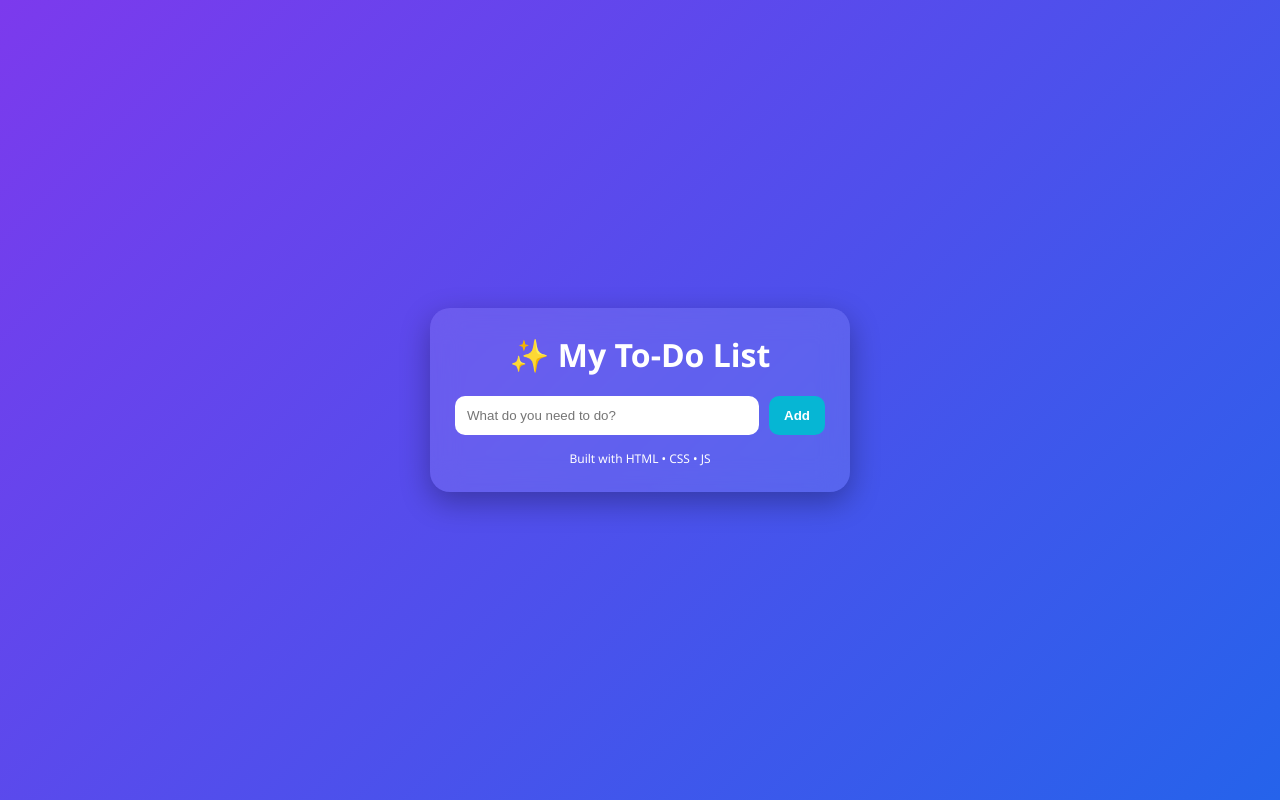
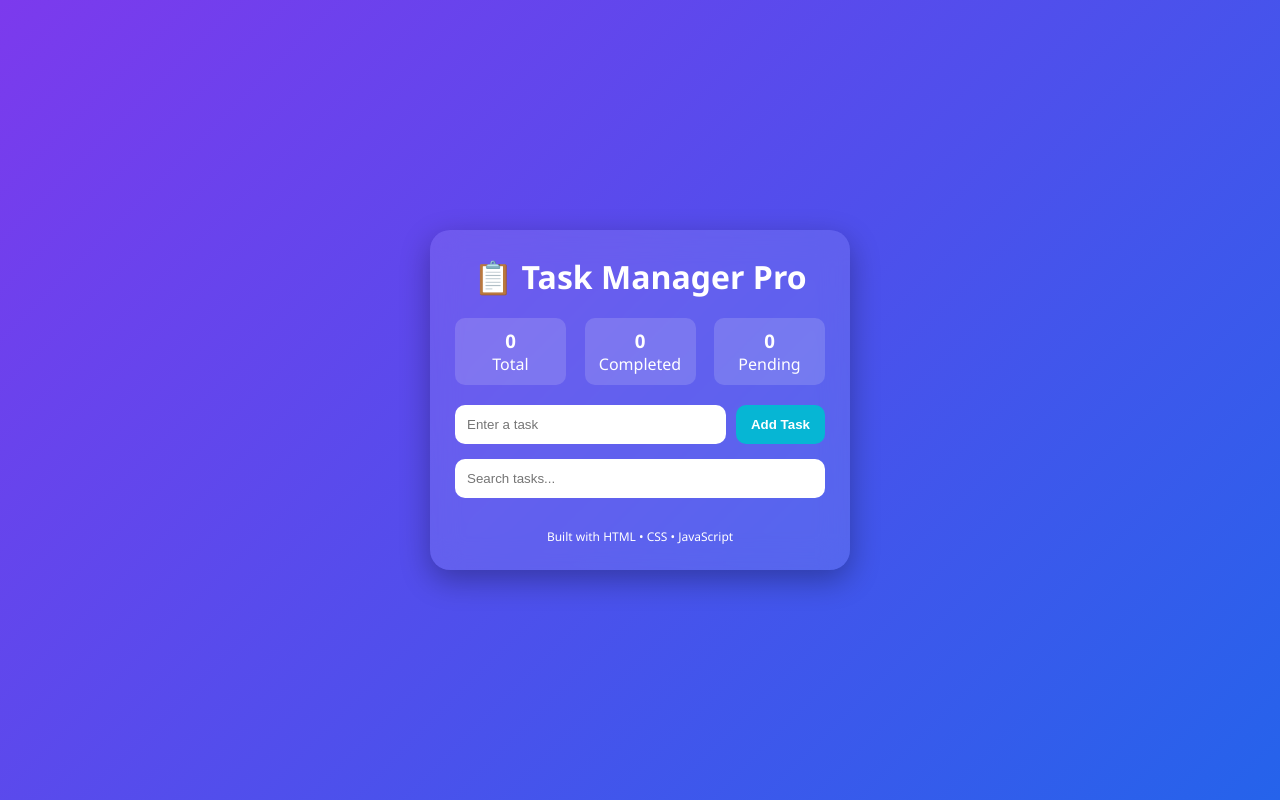
Before and after one commit to soujanyayarva3/PinnacleLabs_ToDoApp, a plain HTML site: page index.html in a window 1280 px wide. Drawn offline with Linux system fonts and the light colour scheme.

Commit message:
Update index.html

```diff
--- a/index.html
+++ b/index.html
@@ -1,25 +1,52 @@
+
 <!DOCTYPE html>
 <html lang="en">
 <head>
-  <meta charset="UTF-8">
-  <title>To-Do App</title>
-  <link rel="stylesheet" href="style.css">
+    <meta charset="UTF-8">
+    <meta name="viewport" content="width=device-width, initial-scale=1.0">
+    <title>Task Manager Pro</title>
+    <link rel="stylesheet" href="style.css">
 </head>
 <body>
 
-  <div class="app">
-    <h1>✨ My To-Do List</h1>
+<div class="app">
+    <h1>📋 Task Manager Pro</h1>
+
+    <div class="stats">
+        <div class="card">
+            <h3 id="totalTasks">0</h3>
+            <p>Total</p>
+        </div>
+
+        <div class="card">
+            <h3 id="completedTasks">0</h3>
+            <p>Completed</p>
+        </div>
+
+        <div class="card">
+            <h3 id="pendingTasks">0</h3>
+            <p>Pending</p>
+        </div>
+    </div>
 
     <div class="input-box">
-      <input type="text" id="taskInput" placeholder="What do you need to do?">
-      <button onclick="addTask()">Add</button>
+        <input type="text" id="taskInput" placeholder="Enter a task">
+        <button onclick="addTask()">Add Task</button>
     </div>
+
+    <input
+        type="text"
+        id="searchInput"
+        placeholder="Search tasks..."
+        onkeyup="searchTasks()"
+    >
 
     <ul id="taskList"></ul>
 
-    <p class="footer">Built with HTML • CSS • JS</p>
-  </div>
+    <p class="footer">Built with HTML • CSS • JavaScript</p>
+</div>
 
-  <script src="script.js"></script>
+<script src="script.js"></script>
+
 </body>
 </html>
```
